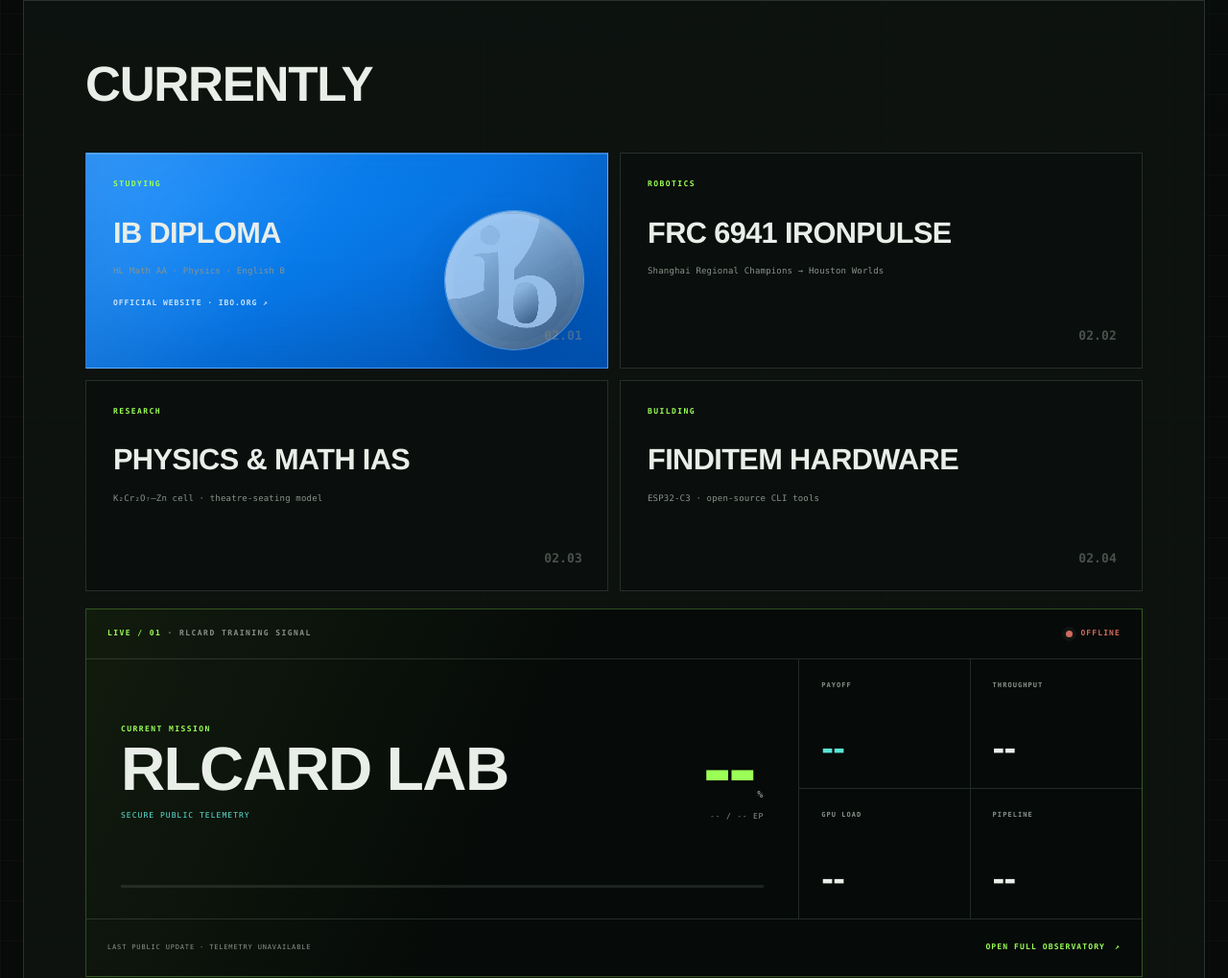
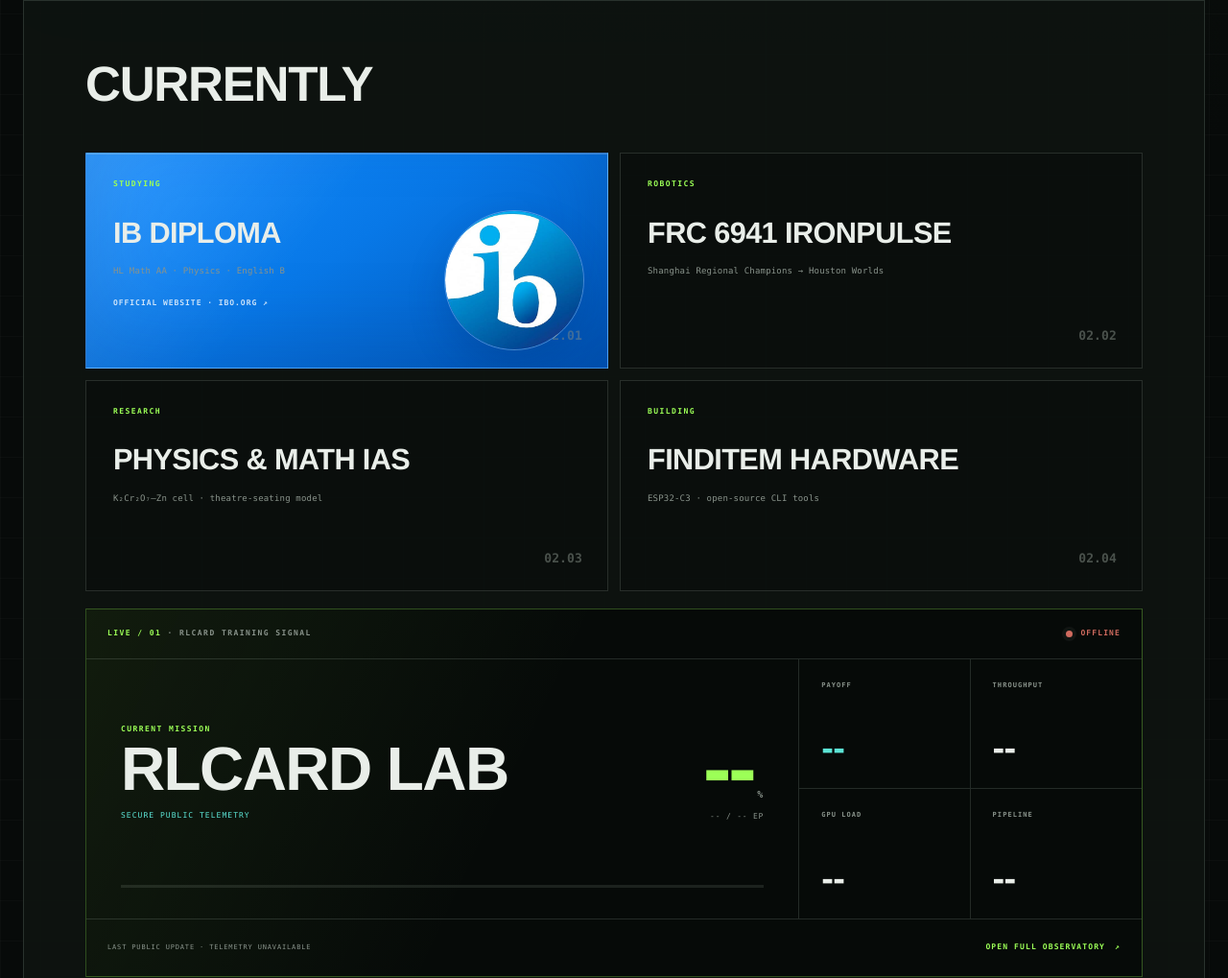
Before and after one commit to HarryXin0919/harryxin-site, a website: page index.html in a window 1280 px wide. Shown: the part 1456-2475 px from the top of the page at 96% size. Drawn offline with Linux system fonts and the light colour scheme; no server answers.

Commit message:
fix: show IB logo without overlay

```diff
--- a/index.html
+++ b/index.html
@@ -1140,19 +1140,10 @@
     overflow:hidden;
     border:1px solid rgba(255,255,255,.28);
     border-radius:50%;
-    background:rgba(255,255,255,.075);
+    background:transparent;
     box-shadow:
-      inset 0 0 0 8px rgba(255,255,255,.035),
       0 18px 40px rgba(0,37,93,.2);
     z-index:1;
-  }
-  .fact-icon::after{
-    content:"";
-    position:absolute;
-    inset:0;
-    border-radius:50%;
-    background:rgba(255,255,255,.1);
-    z-index:2;
   }
   .fact-icon img{
     display:block;
@@ -1160,9 +1151,9 @@
     height:100%;
     border-radius:50%;
     object-fit:cover;
-    filter:grayscale(1) contrast(1.35) brightness(1.55);
-    mix-blend-mode:screen;
-    opacity:.5;
+    filter:none;
+    mix-blend-mode:normal;
+    opacity:1;
   }
   .fact-link .k,
   .fact-link .v,
```
